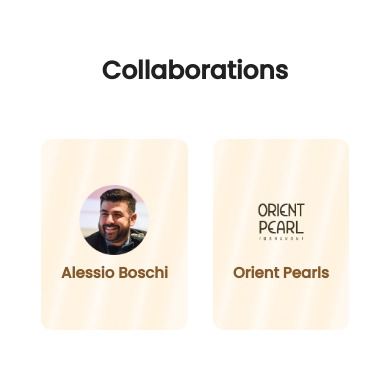
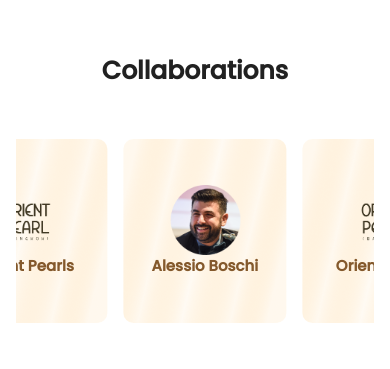
Before and after one commit to ArtisticJewellers/nfjlabs-website, a React (Create React App) app: page / in a window 390 px wide. Shown: the part 2760-3129 px from the top of the page. Built offline with nearby package versions, Linux system fonts and the light colour scheme.

Commit message:
carousel effect for mobile version in collaborations

```diff
--- a/src/components/common/Carousel.js.js
+++ b/src/components/common/Carousel.js.js
@@ -2,7 +2,7 @@
 import React from "react";
 import Slider from "react-slick";
 
-const Carousel = ({ children, onChange, center }) => {
+const Carousel = ({ children, onChange, slidesToShow, center }) => {
   const settings = {
     dots: false, // hide the navigation dots
     arrows: false, // hide the navigation arrows
@@ -10,18 +10,15 @@
     speed: 500, // transition speed in milliseconds
     autoplay: true, // enable autoplay
     autoplaySpeed: 3000, // autoplay interval in milliseconds
-    slidesToShow: 1, // number of slides to show at once
+    slidesToShow: slidesToShow ? slidesToShow : 1, // number of slides to show at once
     slidesToScroll: 1, // number of slides to scroll at once
     afterChange: onChange ? onChange : () => {},
-    // fade:true,
-    // centerMode:center?true:false,
-    // centerPadding:"10px"
   };
 
   return (
-    <Box sx={{overflowX:"hidden"}}>
-    <Slider {...settings}>{children}</Slider>
-  </Box>
+    <Box sx={{ overflowX: "hidden" }}>
+      <Slider {...settings}>{children}</Slider>
+    </Box>
   );
 };
 
--- a/src/pages/home/banner/Trending.js
+++ b/src/pages/home/banner/Trending.js
@@ -7,12 +7,11 @@
 import qajar from "../../../assets/homePage/trending/qajar.gif";
 import lion from "../../../assets/homePage/trending/lion.gif";
 
-
 const DisplayGif = ({ web, src }) => {
   return (
     <>
       <img
-        style={{ borderRadius: "10px", background:"#ffff" }}
+        style={{ borderRadius: "10px", background: "#ffff" }}
         width={web ? "100px" : "80px"}
         src={src}
       />
--- a/src/pages/home/collaborations/Mobile.js
+++ b/src/pages/home/collaborations/Mobile.js
@@ -2,6 +2,7 @@
 import React from "react";
 
 import backgroundImage from "../../../assets/homePage/collaborations/mobileBackground.png";
+import Carousel from "../../../components/common/Carousel.js";
 
 const Mobile = ({ collaborators }) => {
   const DisplayCollab = ({ name, image }) => {
@@ -14,7 +15,8 @@
             backgroundPosition: "center",
             backgroundSize: "cover",
             borderRadius: "10px",
-            paddingY:2
+            paddingY: 2,
+            marginX: 1
           }}
         >
           <Box
@@ -35,6 +37,7 @@
                 fontWeight: 700,
                 fontSize: { xs: "15px", sm: "20px", md: "20px" },
                 color: "#84592C",
+
               }}
             >
               {name}
@@ -47,6 +50,7 @@
 
   return (
     <>
+      <Box sx={{ width: "100%" }}>
         <Box
           sx={{
             width: "100%",
@@ -55,9 +59,12 @@
             justifyContent: "space-evenly",
           }}
         >
+        <Carousel slidesToShow={2}>
           {collaborators.map((collaborator) => (
             <DisplayCollab {...collaborator} />
           ))}
+        </Carousel>
+        </Box>
       </Box>
     </>
   );
--- a/src/pages/home/collaborations/Web.js
+++ b/src/pages/home/collaborations/Web.js
@@ -3,9 +3,9 @@
 import Centered from "../../../components/common/Centered";
 
 import backgroundImage from "../../../assets/homePage/collaborations/webBackground.png";
+import Carousel from "../../../components/common/Carousel.js";
 
 const Web = ({ collaborators }) => {
-
   const DisplayCollab = ({ name, image }) => {
     return (
       <>
@@ -30,7 +30,6 @@
 
   return (
     <Centered>
-
       <Box
         sx={{
           backgroundImage: `url(${backgroundImage})`,
@@ -44,9 +43,11 @@
           justifyContent: "space-evenly",
         }}
       >
-        {collaborators.map((collaborator) => (
-          <DisplayCollab {...collaborator} />
-        ))}
+        <Carousel slidesToShow={2}>
+          {collaborators.map((collaborator) => (
+            <DisplayCollab {...collaborator} />
+          ))}
+        </Carousel>
       </Box>
     </Centered>
   );
--- a/src/pages/home/collaborations/index.js
+++ b/src/pages/home/collaborations/index.js
@@ -9,6 +9,8 @@
 
 const Collaborations = () => {
   const collaborators = [
+    { name: "Alessio Boschi", image: alessio },
+    { name: "Orient Pearls", image: orient },
     { name: "Alessio Boschi", image: alessio },
     { name: "Orient Pearls", image: orient },
   ];
```
Also changed, not shown: src/pages/home/marketplace/Products/products.js (+15 -1 lines). Lines whose indentation alone changed are shown as unchanged.
